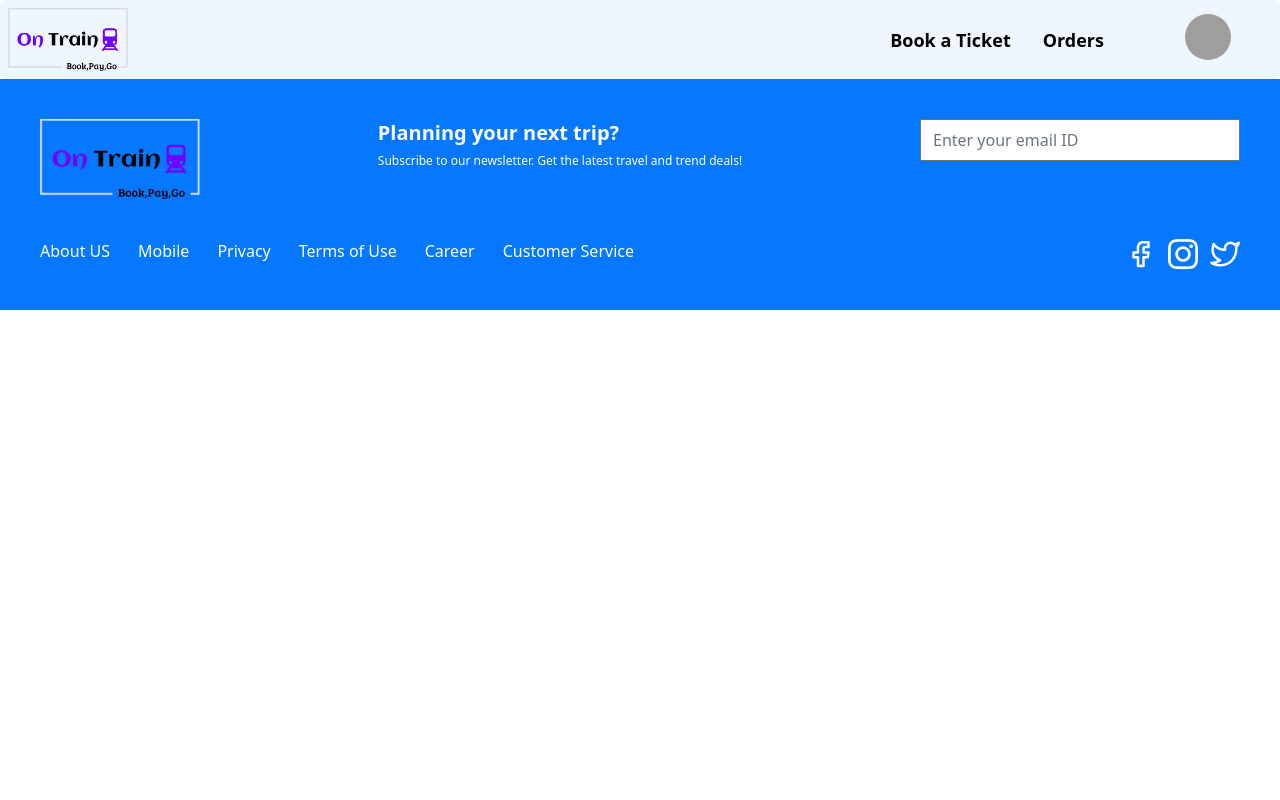
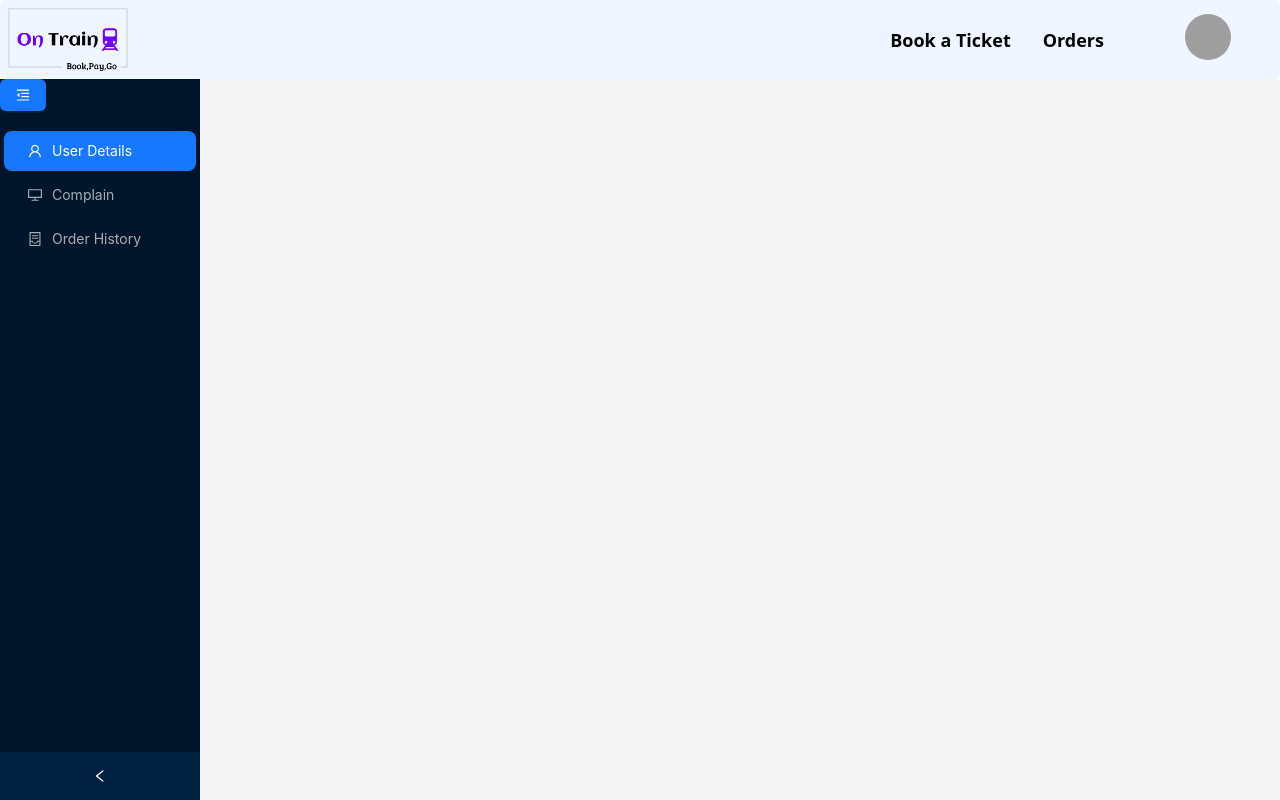
Before and after one commit to Mora-Sep/train-booking-frontend, a React (Create React App) app: page /user-dash in a window 1280 px wide. Shown: the top 800 px of the page. Built offline with nearby package versions, Linux system fonts and the light colour scheme; grey boxes are pictures that could not be loaded.

Commit message:
Routes are all configured

```diff
--- a/package.json
+++ b/package.json
@@ -9,6 +9,7 @@
     "@testing-library/jest-dom": "^5.17.0",
     "@testing-library/react": "^13.4.0",
     "@testing-library/user-event": "^13.5.0",
+    "antd": "^5.20.2",
     "axios": "^1.7.4",
     "js-cookie": "^3.0.5",
     "react": "^18.3.1",
--- a/src/App.js
+++ b/src/App.js
@@ -1,6 +1,6 @@
 import React from 'react';
 import { BrowserRouter as Router, Link } from 'react-router-dom';
-import AppRoutes from './setup/routes/routes';
+import AppRoutes from './setup/routes/AppRoutes';
 import Navbar from './components/Navbar';
 
 function App() {
--- /dev/null
+++ b/src/setup/routes/AdminRoutes.jsx
@@ -0,0 +1,17 @@
+import React from "react";
+import { Routes, Route } from "react-router-dom";
+
+import AdminDashboard from "../../admin/AdminDashboard";
+import UserDetails from "../../admin/UserDetails";
+import TrainDetails from "../../admin/TrainDetails";
+
+const AdminRoutes = () => (
+    <Routes>
+        <Route path="/" element={<AdminDashboard />}>
+            <Route path="user-details" element={<UserDetails />} />
+            <Route path="train-details" element={<TrainDetails />} />
+        </Route>
+    </Routes>
+);
+
+export default AdminRoutes;
--- /dev/null
+++ b/src/setup/routes/AppRoutes.jsx
@@ -0,0 +1,37 @@
+import React from "react";
+import { Routes, Route } from "react-router-dom";
+
+import Home from "../../pages/Home";
+import Login from "../../pages/Login";
+import Sign from "../../pages/Sign";
+import Layout from "../../components/Layout/Layout";
+import UserHome from "../../pages/UserHome";
+
+import AdminRoutes from "./AdminRoutes";
+import UserRoutes from "./UserRoutes";
+import DEORoutes from "./DEORoutes";
+
+import UserDashboard from "../../user/UserDashboard";
+
+const AppRoutes = () => {
+  return (
+    <Layout>
+      <Routes>
+        {/* Public routes */}
+        <Route path="/" element={<Home />} />
+        <Route path="/login" element={<Login />} />
+        <Route path="/sign" element={<Sign />} />
+        <Route path="/user-home" element={<UserHome />} />
+
+        <Route path="/user-dash" element={<UserDashboard />} />
+
+        {/* Nested routes */}
+        <Route path="/admin/*" element={<AdminRoutes />} />
+        <Route path="/user-dashboard/*" element={<UserRoutes />} />
+        <Route path="/deo/*" element={<DEORoutes />} />
+      </Routes>
+    </Layout>
+  );
+};
+
+export default AppRoutes;
--- /dev/null
+++ b/src/setup/routes/DEORoutes.jsx
@@ -0,0 +1,11 @@
+import React from "react";
+import { Routes, Route } from "react-router-dom";
+import DEOPortal from "../../pages/DEOPortal";
+
+const DEORoutes = () => (
+    <Routes>
+        <Route path="/deo-portal" element={<DEOPortal />} />
+    </Routes>
+);
+
+export default DEORoutes;
--- /dev/null
+++ b/src/setup/routes/UserRoutes.jsx
@@ -0,0 +1,19 @@
+import React from "react";
+import { Routes, Route } from "react-router-dom";
+
+import UserDashboard from "../../user/UserDashboard";
+import UserDetails from '../../user/UserDetails';
+import OrderHistory from "../../user/OrderHistory";
+import Complain from "../../user/Complain";
+
+const UserRoutes = () => (
+    <Routes>
+        <Route path="/" element={<UserDashboard />}>
+            <Route path="user-details" element={<UserDetails />} />
+            <Route path="complain" element={<Complain />} />
+            <Route path="order-history" element={<OrderHistory />} />
+        </Route>
+    </Routes>
+);
+
+export default UserRoutes;
--- a/src/setup/routes/routes.js
+++ /dev/null
@@ -1,50 +0,0 @@
-import React from "react";
-import { Routes, Route } from "react-router-dom";
-import Home from "../../pages/Home";
-import Login from "../../pages/Login";
-import Sign from "../../pages/Sign";
-import Layout from "../../components/Layout/Layout";
-import AdminPortal from "../../pages/AdminPortal";
-import DEOPortal from "../../pages/DEOPortal";
-
-import AdminDashboard from "../../admin/AdminDashboard";
-import UserDetails from "../../admin/UserDetails";
-import TrainDetails from "../../admin/TrainDetails";
-
-import UserDashboard from "../../user/UserDashboard";
-import BuyTicket from "../../user/BuyTicket";
-import OrderDetails from "../../user/OrderHistory";
-import Complain from "../../user/Complain";
-import UserHome from "../../user/UserHome";
-
-const AppRoutes = () => {
-  return (
-    <Layout>
-      <Routes>
-        <Route path="/" element={<Home />} />
-        <Route path="/login" element={<Login />} />
-        <Route path="/sign" element={<Sign />} />
-
-        <Route path="/admin-portal" element={<AdminPortal />} />
-        <Route path="/deo-portal" element={<DEOPortal />} />
-
-        {/* Admin Dashboard paths */}
-        <Route path="/admin-dashboard/*" element={<AdminDashboard />}>
-          <Route path="user-details" element={<UserDetails />} />
-          <Route path="train-details" element={<TrainDetails />} />
-        </Route>
-
-        <Route path="/user-dashboard" element={<UserDashboard />} />
-        {/* User Home paths */}
-        <Route path="/user-home/*" element={<UserHome />}>
-
-          <Route path="buy-ticket" element={<BuyTicket />} />
-          <Route path="complain" element={<Complain />} />
-          <Route path="order-history" element={<OrderDetails />} />
-        </Route>
-      </Routes>
-    </Layout>
-  );
-};
-
-export default AppRoutes;
--- a/src/user/BuyTicket.js
+++ /dev/null
@@ -1,11 +0,0 @@
-import React from 'react'
-
-const BuyTicket = () => {
-    return (
-        <div>
-            <h1>BuyTicket</h1>
-        </div>
-    )
-}
-
-export default BuyTicket
--- a/src/user/UserDashboard.js
+++ b/src/user/UserDashboard.js
@@ -1,41 +1,71 @@
-import React from 'react';
-import { Routes, Route, Link, Outlet } from 'react-router-dom';
+import React, { useState } from 'react';
+import { Layout, Menu, Button } from 'antd';
+import {
+    UserOutlined,
+    DesktopOutlined,
+    ContainerOutlined,
+    MenuFoldOutlined,
+    MenuUnfoldOutlined,
+} from '@ant-design/icons';
+import { Outlet, Link } from 'react-router-dom';
+
+const { Sider, Content, Footer } = Layout;
+
+const items = [
+    {
+        key: '1',
+        icon: <UserOutlined />,
+        label: <Link to="/user-dashboard/user-details">User Details</Link>,
+    },
+    {
+        key: '2',
+        icon: <DesktopOutlined />,
+        label: <Link to="/user-dashboard/complain">Complain</Link>,
+    },
+    {
+        key: '3',
+        icon: <ContainerOutlined />,
+        label: <Link to="/user-dashboard/order-history">Order History</Link>,
+    },
+    // Additional menu items can be added here
+];
 
 const UserDashboard = () => {
+    const [collapsed, setCollapsed] = useState(false);
+    const toggleCollapsed = () => setCollapsed(!collapsed);
+
     return (
-        <div className="flex h-screen">
-            {/* Sidebar */}
-            <div className="w-1/4 bg-gray-800 text-white flex flex-col justify-between">
-                <div>
-                    <h2 className="text-2xl font-bold p-4">Admin Dashboard</h2>
-                    <ul className="space-y-2 p-4">
-                        <li>
-                            <Link to="buy-ticket" className="block p-2 hover:bg-gray-700 rounded">
-                                Buy Ticket
-                            </Link>
-                        </li>
-                        <li>
-                            <Link to="complain" className="block p-2 hover:bg-gray-700 rounded">
-                                Complain
-                            </Link>
-                        </li>
-                        <li>
-                            <Link to="order-history" className="block p-2 hover:bg-gray-700 rounded">
-                                Order History
-                            </Link>
-                        </li>
-                    </ul>
-                </div>
-                <div className="p-4">
-                    <button className="bg-red-600 w-full p-2 rounded">Logout</button>
-                </div>
-            </div>
-
-            {/* Main Content Area */}
-            <div className="w-3/4 p-6">
-                <Outlet />
-            </div>
-        </div>
+        <Layout style={{ minHeight: '100vh' }}>
+            <Sider
+                collapsible
+                collapsed={collapsed}
+                onCollapse={toggleCollapsed}
+                theme="dark"
+            >
+                <div className="logo" />
+                <Button
+                    type="primary"
+                    onClick={toggleCollapsed}
+                    style={{ marginBottom: 16 }}
+                >
+                    {collapsed ? <MenuUnfoldOutlined /> : <MenuFoldOutlined />}
+                </Button>
+                <Menu
+                    defaultSelectedKeys={['1']}
+                    mode="inline"
+                    theme="dark"
+                    items={items}
+                />
+            </Sider>
+            <Layout>
+                <Content style={{ padding: '0 24px', minHeight: 280 }}>
+                    <Outlet />
+                </Content>
+                <Footer style={{ textAlign: 'center' }}>
+                    <Button type="primary" danger>Logout</Button>
+                </Footer>
+            </Layout>
+        </Layout>
     );
 };
 
--- /dev/null
+++ b/src/user/UserDetails.js
@@ -0,0 +1,11 @@
+import React from 'react'
+
+const UserDetails = () => {
+    return (
+        <div>
+            <h1>User Details</h1>
+        </div>
+    )
+}
+
+export default UserDetails
```
Also changed, not shown: dependencies.txt, src/pages/UserHome.js (renamed from src/user/UserHome.js), 1 other file (tests, documents, lock files or other folders).
